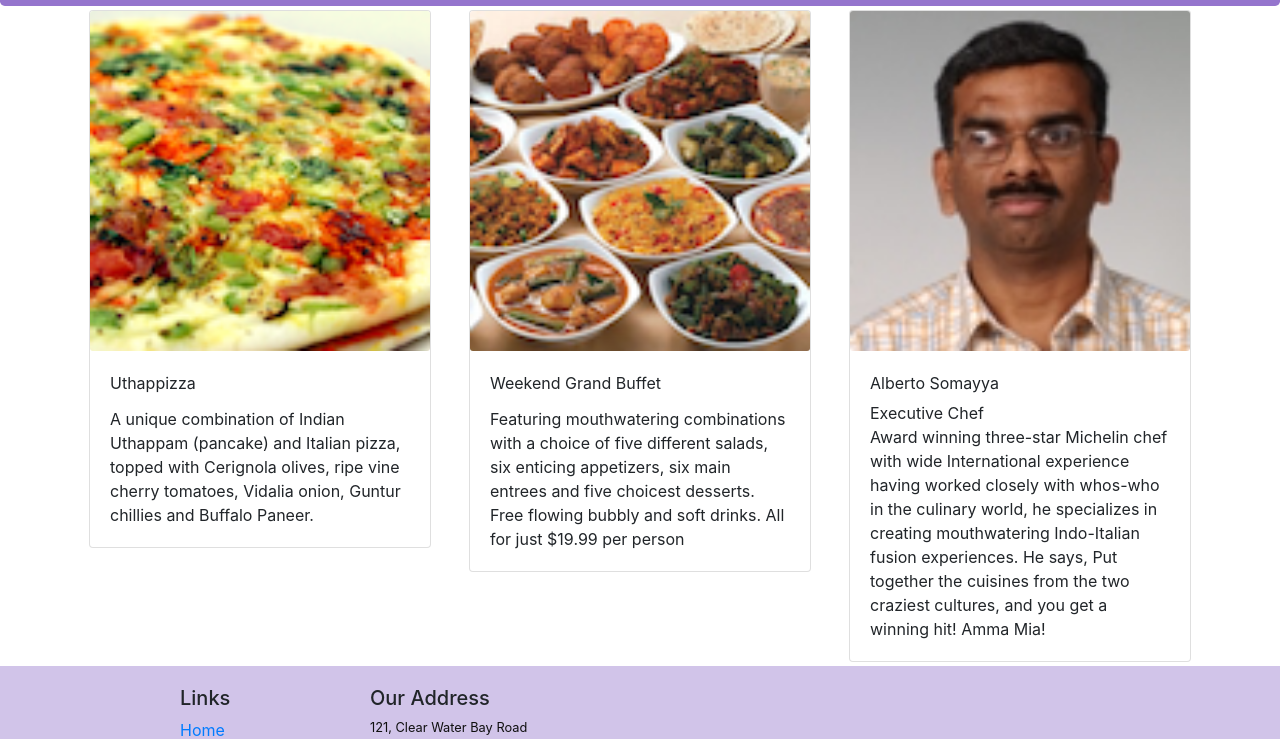
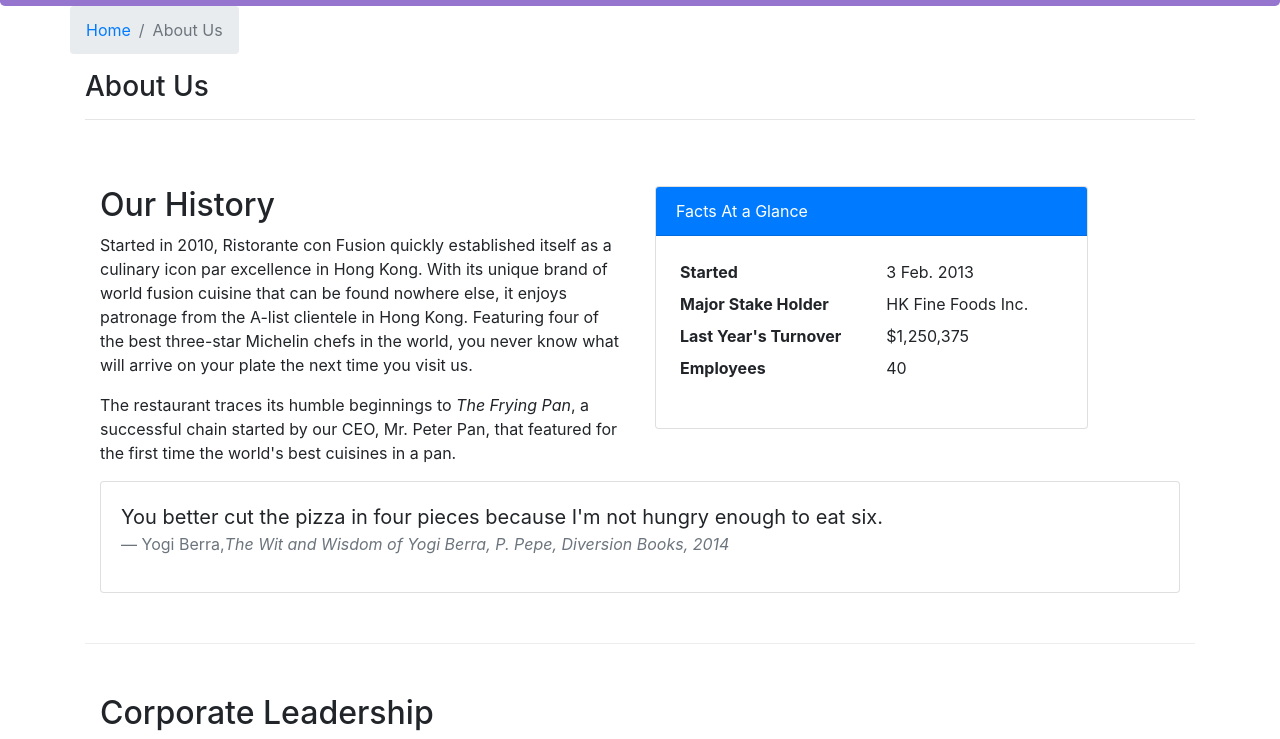
Before and after one commit to raushan606/conFusion, a React (Create React App) app: page /aboutus in a window 1280 px wide. Before the commit this address led to /home. Shown: the part 312-1051 px from the top of the page. Built offline with nearby package versions, Linux system fonts and the light colour scheme.

Commit message:
react router

```diff
--- /dev/null
+++ b/src/components/AboutComponent.js
@@ -0,0 +1,117 @@
+import React from "react";
+import {
+  Breadcrumb,
+  BreadcrumbItem,
+  Card,
+  CardBody,
+  CardHeader,
+  Media,
+} from "reactstrap";
+import { Link } from "react-router-dom";
+
+function RenderLeader({ leader }) {
+  return (
+    <div key={leader.id} className="col-12 mt-5">
+      <Media tag="li">
+        <Media left middle>
+          <Media object src={leader.image} alt={leader.name} />
+        </Media>
+        <Media body className="col-12">
+          <Media heading>{leader.name}</Media>
+          <p>{leader.designation}</p>
+          <p>{leader.description}</p>
+        </Media>
+      </Media>
+    </div>
+  );
+}
+
+function About(props) {
+  const leaders = props.leaders.map((leader) => {
+    return <RenderLeader leader={leader} />;
+  });
+
+  return (
+    <div className="container">
+      <div className="row">
+        <Breadcrumb>
+          <BreadcrumbItem>
+            <Link to="/home">Home</Link>
+          </BreadcrumbItem>
+          <BreadcrumbItem active>About Us</BreadcrumbItem>
+        </Breadcrumb>
+        <div className="col-12">
+          <h3>About Us</h3>
+          <hr />
+        </div>
+      </div>
+      <div className="row row-content">
+        <div className="col-12 col-md-6">
+          <h2>Our History</h2>
+          <p>
+            Started in 2010, Ristorante con Fusion quickly established itself as
+            a culinary icon par excellence in Hong Kong. With its unique brand
+            of world fusion cuisine that can be found nowhere else, it enjoys
+            patronage from the A-list clientele in Hong Kong. Featuring four of
+            the best three-star Michelin chefs in the world, you never know what
+            will arrive on your plate the next time you visit us.
+          </p>
+          <p>
+            The restaurant traces its humble beginnings to{" "}
+            <em>The Frying Pan</em>, a successful chain started by our CEO, Mr.
+            Peter Pan, that featured for the first time the world's best
+            cuisines in a pan.
+          </p>
+        </div>
+        <div className="col-12 col-md-5">
+          <Card>
+            <CardHeader className="bg-primary text-white">
+              Facts At a Glance
+            </CardHeader>
+            <CardBody>
+              <dl className="row p-1">
+                <dt className="col-6">Started</dt>
+                <dd className="col-6">3 Feb. 2013</dd>
+                <dt className="col-6">Major Stake Holder</dt>
+                <dd className="col-6">HK Fine Foods Inc.</dd>
+                <dt className="col-6">Last Year's Turnover</dt>
+                <dd className="col-6">$1,250,375</dd>
+                <dt className="col-6">Employees</dt>
+                <dd className="col-6">40</dd>
+              </dl>
+            </CardBody>
+          </Card>
+        </div>
+        <div className="col-12">
+          <Card>
+            <CardBody className="bg-faded">
+              <blockquote className="blockquote">
+                <p className="mb-0">
+                  You better cut the pizza in four pieces because I'm not hungry
+                  enough to eat six.
+                </p>
+                <footer className="blockquote-footer">
+                  Yogi Berra,
+                  <cite title="Source Title">
+                    The Wit and Wisdom of Yogi Berra, P. Pepe, Diversion Books,
+                    2014
+                  </cite>
+                </footer>
+              </blockquote>
+            </CardBody>
+          </Card>
+        </div>
+      </div>
+      <div className="row row-content">
+        <div className="col-12">
+          <h2>Corporate Leadership</h2>
+        </div>
+        <div className="col-12">
+          <Media list>{leaders}</Media>
+        </div>
+      </div>
+    </div>
+  );
+}
+
+export default About;
--- a/src/components/ContactComponent.js
+++ b/src/components/ContactComponent.js
@@ -1,8 +1,22 @@
 import React from "react";
+import { Breadcrumb, BreadcrumbItem } from "reactstrap";
+import { Link } from "react-router-dom";
 
 function Contact(props) {
   return (
     <div className="container">
+      <div className="row">
+        <Breadcrumb>
+          <BreadcrumbItem>
+            <Link to="/home">Home</Link>
+          </BreadcrumbItem>
+          <BreadcrumbItem active>Contact Us</BreadcrumbItem>
+        </Breadcrumb>
+        <div className="col-12">
+          <h3>Contact Us</h3>
+          <hr />
+        </div>
+      </div>
       <div className="row row-content">
         <div className="col-12">
           <h3>Location Information</h3>
--- a/src/components/DishdetailComponent.js
+++ b/src/components/DishdetailComponent.js
@@ -1,33 +1,16 @@
 import React from "react";
-import { Card, CardImg, CardBody, CardText, CardTitle } from "reactstrap";
+import {
+  Card,
+  CardImg,
+  CardText,
+  CardBody,
+  CardTitle,
+  Breadcrumb,
+  BreadcrumbItem,
+} from "reactstrap";
+import { Link } from "react-router-dom";
 
-function RenderComments({ comments }) {
-  if (comments == null) {
-    return <div></div>;
-  }
-  const cmnts = comments.map((comment) => {
-    return (
-      <li key={comment.id}>
-        <p>{comment.comment}</p>
-        <p>
-          -- {comment.author}, &nbsp;
-          {new Intl.DateTimeFormat("en-US", {
-            year: "numeric",
-            month: "long",
-            day: "2-digit",
-          }).format(new Date(comment.date))}
-        </p>
-      </li>
-    );
-  });
-  return (
-    <div className="col-12 col-md-5 m-1">
-      <h4> Comments </h4>
-      <ul className="list-unstyled">{cmnts}</ul>
-    </div>
-  );
-}
-
+// function RenderDish(props){}
 function RenderDish({ dish }) {
   if (dish != null) {
     return (
@@ -35,8 +18,8 @@
         <Card>
           <CardImg width="100%" src={dish.image} alt={dish.name} />
           <CardBody>
-            <CardTitle>{dish.name}</CardTitle>
-            <CardText>{dish.description}</CardText>
+            <CardTitle> {dish.name} </CardTitle>
+            <CardText> {dish.description} </CardText>
           </CardBody>
         </Card>
       </div>
@@ -46,20 +29,66 @@
   }
 }
 
-function Dishdetail(props) {
-  console.log("Dishdetail component: render");
-  const dish = props.dish;
-  if (dish == null) {
+// function RenderComments(props){}
+function RenderComments({ comments }) {
+  if (comments != null) {
+    const cmnts = comments.map((commnts) => {
+      return (
+        <ul key={commnts.id} className="list-unstyled">
+          <li>
+            <p> {commnts.comment} </p>
+            <p>
+              {" "}
+              -- {commnts.author}, &nbsp;
+              {new Intl.DateTimeFormat("en-US", {
+                year: "numeric",
+                month: "short",
+                day: "2-digit",
+              }).format(new Date(Date.parse(commnts.date)))}
+            </p>
+          </li>
+        </ul>
+      );
+    });
+
+    return (
+      <div className="col-12 col-md-5 m-1">
+        <h4> Comments </h4>
+        {cmnts}
+      </div>
+    );
+    // if comments is empty
+  } else {
     return <div></div>;
   }
+}
 
+const DishDetail = (props) => {
+  if (props.dish != null) {
     return (
+      <div className="container">
+        <div className="row">
+          <Breadcrumb>
+            <BreadcrumbItem>
+              {" "}
+              <Link to="home">Home</Link>{" "}
+            </BreadcrumbItem>
+            <BreadcrumbItem active>Menu</BreadcrumbItem>
+          </Breadcrumb>
+          <div className="col-12">
+            <h3>{props.dish.name}</h3>
+            <hr />
+          </div>
+        </div>
         <div className="row">
           <RenderDish dish={props.dish} />
-
-      <RenderComments comments={props.dish.comments} />
+          <RenderComments comments={props.comments} />
+        </div>
       </div>
     );
+  } else {
+    return <div></div>;
   }
+};
 
-export default Dishdetail;
+export default DishDetail;
--- a/src/components/MainComponent.js
+++ b/src/components/MainComponent.js
@@ -1,23 +1,25 @@
 import React, { Component } from "react";
 import Home from "./HomeComponent";
 import Menu from "./MenuComponent";
+import Contact from "./ContactComponent";
+import About from "./AboutComponent";
+import DishDetail from "./DishdetailComponent";
+import Header from "./HeaderComponent";
+import Footer from "./FooterComponent";
 import { DISHES } from "../shared/dishes";
 import { COMMENTS } from "../shared/comments";
+import { PROMOTIONS } from "../shared/promotions";
 import { LEADERS } from "../shared/leaders";
-import { PROMOTIONS } from "../shared/promotions";
-import Contact from "./ContactComponent";
-import Header from "./HeaderComponent";
-import Footer from "./FooterComponent";
 import { Switch, Route, Redirect } from "react-router-dom";
 
-export default class Main extends Component {
+class Main extends Component {
   constructor(props) {
     super(props);
     this.state = {
-      dishes: DISHES,
+      dishes: DISHES, // lifting the state up
       comments: COMMENTS,
+      leaders: LEADERS,
       promotions: PROMOTIONS,
-      leaders: LEADERS,
     };
   }
 
@@ -32,6 +34,22 @@
       );
     };
 
+    const DishWithId = ({ match }) => {
+      return (
+        // 10 -> base 10
+        <DishDetail
+          dish={
+            this.state.dishes.filter(
+              (dish) => dish.id === parseInt(match.params.dishId, 10)
+            )[0]
+          }
+          comments={this.state.comments.filter(
+            (comment) => comment.id === parseInt(match.params.dishId, 10)
+          )}
+        />
+      );
+    };
+
     return (
       <div>
         <Header />
@@ -42,12 +60,19 @@
             path="/menu"
             component={() => <Menu dishes={this.state.dishes} />}
           />
+          <Route path="/menu/:dishID" component={DishWithId} />
           <Route exact path="/contactus" component={Contact} />
+          <Route
+            exact
+            path="/aboutus"
+            component={() => <About leaders={this.state.leaders} />}
+          />
           <Redirect to="/home" />
         </Switch>
-
         <Footer />
       </div>
     );
   }
 }
+
+export default Main;
--- a/src/components/MenuComponent.js
+++ b/src/components/MenuComponent.js
@@ -1,13 +1,23 @@
 import React from "react";
-import { Card, CardImg, CardImgOverlay, CardTitle } from "reactstrap";
+import {
+  Card,
+  CardImg,
+  CardImgOverlay,
+  CardTitle,
+  Breadcrumb,
+  BreadcrumbItem,
+} from "reactstrap";
+import { Link } from "react-router-dom";
 
 function RenderMenuItem({ dish, onClick }) {
   return (
-    <Card onClick={() => onClick(dish.id)}>
-      <CardImg width="100%" src={dish.image} alt={dish.name} />
-      <CardImgOverlay>
-        <CardTitle>{dish.name}</CardTitle>
-      </CardImgOverlay>
+    <Card>
+      <Link to={`/menu/${dish.id}`}>
+        <CardImg width="100%" src={dish.image} alt={dish.name} />
+        <CardImgOverlay>
+          <CardTitle>{dish.name}</CardTitle>
+        </CardImgOverlay>
+      </Link>
     </Card>
   );
 }
@@ -16,13 +26,25 @@
   const menu = props.dishes.map((dish) => {
     return (
       <div className="col-12 col-md-5 m-1" key={dish.id}>
-        <RenderMenuItem dish={dish} onClick={props.onClick} />
+        <RenderMenuItem dish={dish} />
       </div>
     );
   });
 
   return (
     <div className="container">
+      <div className="row">
+        <Breadcrumb>
+          <BreadcrumbItem>
+            <Link to="/home">Home</Link>
+          </BreadcrumbItem>
+          <BreadcrumbItem active>Menu</BreadcrumbItem>
+        </Breadcrumb>
+        <div className="col-12">
+          <h3>Menu</h3>
+          <hr />
+        </div>
+      </div>
       <div className="row">{menu}</div>
     </div>
   );
```
Lines whose indentation alone changed are shown as unchanged.
